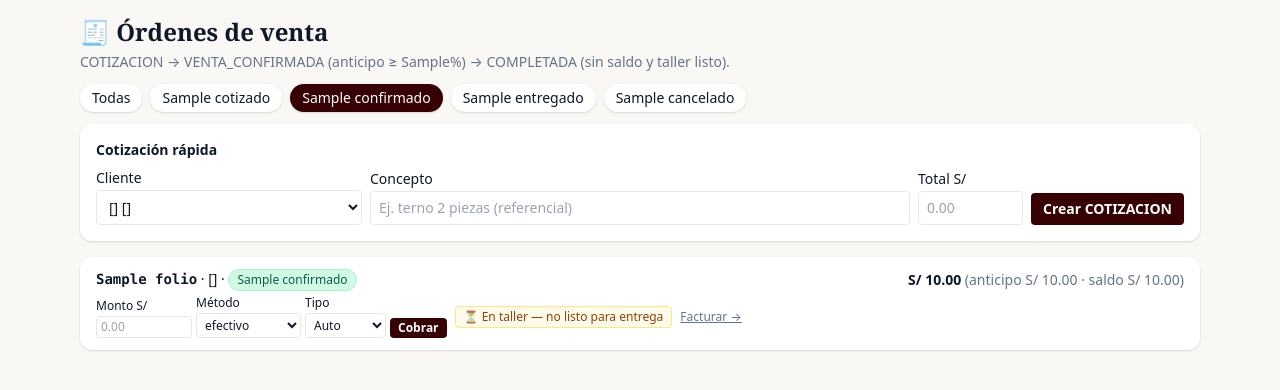
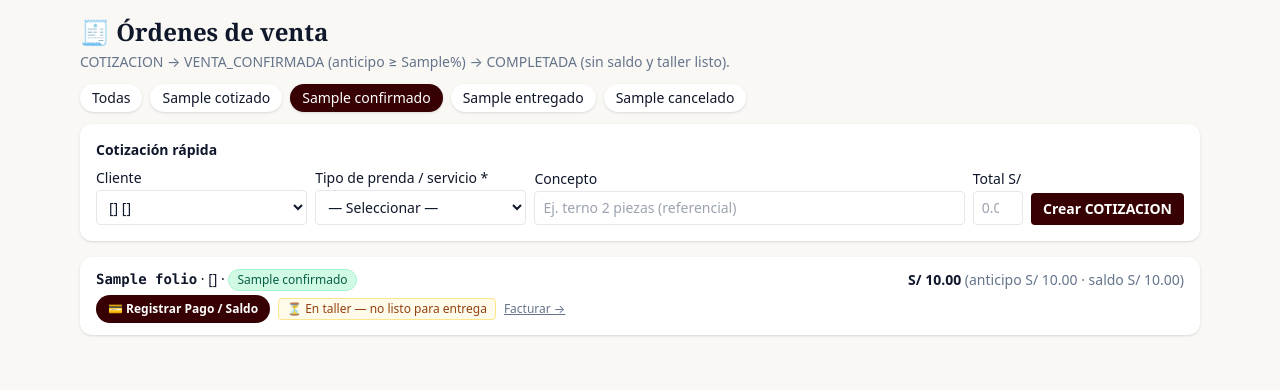
Before and after one commit to Herbe077/Suit-Elans-ERP, a Python web app: template app/templates/ventas/ordenes.html in a window 1280 px wide. Shown: the part 121-511 px from the top of the page. Run offline with Jinja, Linux system fonts and the light colour scheme; the template is opened without the code that fills it: most values are stand-ins (such as "Sample title", 1, 10 or a date in 2020); some libraries are stand-ins or nearby versions.

Commit message:
feat(ordenes): acciones por estado, modal de cobro y tipo requerido
- Cotizado: solo Confirmar y Cobrar Anticipo; sin entregar/facturar/taller
- Confirmado: pago/saldo + entregar solo con saldo 0 y CALIDAD_OK
- Modal único de cobro unificado; cotización rápida exige prenda y deriva

```diff
--- a/app/templates/ventas/ordenes_listado.html
+++ b/app/templates/ventas/ordenes_listado.html
@@ -16,9 +16,12 @@
 </div>
 <div class="bg-white rounded-xl shadow p-4 mb-4">
   <h2 class="font-bold mb-2 text-sm">Cotización rápida</h2>
-  <form method="post" action="/ventas/ordenes" class="grid md:grid-cols-4 gap-2 text-sm items-end">
+  <form method="post" action="/ventas/ordenes" class="grid md:grid-cols-5 gap-2 text-sm items-end">
     <label class="block">Cliente
       <select name="client_id" class="border rounded px-2 py-1.5 w-full mt-0.5 bg-white">{% for c in clientes %}<option value="{{ c.id }}">{{ c.nombre }} {{ c.apellidos }}</option>{% endfor %}</select>
+    </label>
+    <label class="block">Tipo de prenda / servicio *
+      <select name="garment_tipo" required class="border rounded px-2 py-1.5 w-full mt-0.5 bg-white"><option value="">— Seleccionar —</option><option value="saco">Saco</option><option value="pantalon">Pantalón</option><option value="chaleco">Chaleco</option><option value="camisa">Camisa</option><option value="abrigo">Abrigo</option><option value="smoking">Smoking</option><option value="vestido">Vestido</option><option value="falda">Falda</option><option value="blusa">Blusa</option></select>
     </label>
     <label class="block md:col-span-2">Concepto
       <input name="concepto" placeholder="Ej. terno 2 piezas (referencial)" class="border rounded px-2 py-1.5 w-full mt-0.5">
@@ -39,24 +42,56 @@
       <span class="font-bold">S/ {{ "%.2f"|format(o.total) }} <span class="font-normal text-slate-500">(anticipo S/ {{ "%.2f"|format(o.anticipo) }} · saldo S/ {{ "%.2f"|format(o.saldo) }})</span></span>
     </div>
     <div class="flex gap-2 mt-1 items-center flex-wrap">
-      <form method="post" action="/ventas/cobro" class="flex gap-1 text-xs items-end">
-        <input type="hidden" name="order_id" value="{{ o.id }}">
-        <input type="hidden" name="back" value="/ventas/ordenes">
-        <label>Monto S/<input name="monto" type="number" step="0.01" min="0.01" placeholder="0.00" class="border rounded px-1 py-0.5 w-24 block mt-0.5"></label>
-        <label>Método<select name="metodo" class="border rounded px-1 py-0.5 block mt-0.5 bg-white"><option>efectivo</option><option>yape</option><option>plin</option><option>tarjeta</option><option>transferencia</option></select></label>
-        <label>Tipo<select name="tipo" class="border rounded px-1 py-0.5 block mt-0.5 bg-white"><option value="">Auto</option><option value="ADELANTO">Adelanto</option><option value="SALDO_FINAL">Saldo</option></select></label>
-        <button class="bg-borgo text-white rounded px-2 py-0.5 font-semibold self-end">Cobrar</button>
-      </form>
-      {% if o.estado != 'entregado' and o.estado != 'cancelado' %}
-        {% if not taller_ok.get(o.id, True) %}
+      {% if o.estado == 'cotizado' %}
+        <button type="button" onclick="abrirCobro({{ o.id }}, '{{ o.folio }}', {{ (o.total * min_anticipo / 100 - o.anticipo)|round(2) if (o.total * min_anticipo / 100 - o.anticipo) > 0 else o.saldo }}, 'Anticipo (≥ {{ min_anticipo }}%)')" class="text-xs bg-borgo text-white rounded-full px-3 py-1.5 font-bold">Confirmar y Cobrar Anticipo (≥ {{ min_anticipo }}%)</button>
+        <span class="text-xs text-slate-400">Cotización pendiente de confirmación.</span>
+      {% elif o.estado == 'confirmado' %}
+        <button type="button" onclick="abrirCobro({{ o.id }}, '{{ o.folio }}', {{ o.saldo }}, 'Saldo')" class="text-xs bg-borgo text-white rounded-full px-3 py-1.5 font-bold">💳 Registrar Pago / Saldo</button>
+        {% if o.saldo <= 0 and taller_ok.get(o.id, True) %}
+          <form method="post" action="/ventas/ordenes/{{ o.id }}/entregar" onsubmit="return confirm('¿Marcar {{ o.folio }} como entregado?')"><button class="text-xs underline text-laton-dark">Marcar entregado</button></form>
+        {% elif not taller_ok.get(o.id, True) %}
           <span class="text-xs text-amber-800 bg-amber-50 border border-amber-200 rounded px-2 py-0.5" title="Requiere CALIDAD_OK en taller">⏳ En taller — no listo para entrega</span>
         {% else %}
-          <form method="post" action="/ventas/ordenes/{{ o.id }}/entregar" onsubmit="{% if o.saldo > 0 %}alert('Bloqueado: saldo pendiente S/ {{ '%.2f'|format(o.saldo) }}'); return false;{% elif not taller_ok.get(o.id, True) %}alert('Bloqueado: prenda no está en CALIDAD_OK'); return false;{% else %}return confirm('¿Marcar {{ o.folio }} como entregado?'){% endif %}"><button class="text-xs underline text-laton-dark">Marcar entregado</button></form>
+          <span class="text-xs text-slate-400">Saldo pendiente S/ {{ "%.2f"|format(o.saldo) }} para entregar.</span>
         {% endif %}
+        <a href="/ventas/comprobantes" class="text-xs underline text-slate-500">Facturar →</a>
       {% endif %}
-      <a href="/ventas/comprobantes" class="text-xs underline text-slate-500">Facturar →</a>
     </div>
   </div>
-  {% else %}<p class="p-4 text-sm text-slate-500">Sin órdenes.</p>{% endfor %}
+    {% else %}<p class="p-4 text-sm text-slate-500">Sin órdenes.</p>{% endfor %}
 </div>
+<div id="modal-cobro" class="hidden fixed inset-0 z-50 flex items-center justify-center p-4">
+  <div class="absolute inset-0 bg-black/60" onclick="cerrarCobro()"></div>
+  <form method="post" action="/ventas/cobro" class="relative bg-white rounded-xl shadow p-4 w-full max-w-sm text-sm">
+    <div class="flex items-center justify-between mb-2">
+      <h2 class="font-bold">💳 Cobro unificado <span id="cobro-folio" class="font-mono font-normal text-slate-500"></span></h2>
+      <button type="button" onclick="cerrarCobro()" class="text-slate-400 border rounded-full w-7 h-7" aria-label="Cerrar">✕</button>
+    </div>
+    <input type="hidden" name="order_id" id="cobro-order" value="">
+    <input type="hidden" name="back" value="/ventas/ordenes">
+    <label class="block mb-2">Monto S/ <span id="cobro-etiqueta" class="text-slate-400"></span>
+      <input name="monto" id="cobro-monto" type="number" step="0.01" min="0.01" required class="border rounded px-2 py-1.5 w-full mt-0.5">
+    </label>
+    <label class="block mb-2">Método / cuenta
+      <select name="metodo" class="border rounded px-2 py-1.5 w-full mt-0.5 bg-white"><option value="efectivo">Efectivo → Caja 1011</option><option value="transferencia">Transferencia → Banco 1041</option><option value="tarjeta">Tarjeta → Banco 1041</option><option value="yape">Yape → Banco 1041</option><option value="plin">Plin → Banco 1041</option></select>
+    </label>
+    <label class="block mb-3">Tipo
+      <select name="tipo" class="border rounded px-2 py-1.5 w-full mt-0.5 bg-white"><option value="">Auto</option><option value="ADELANTO">Adelanto</option><option value="SALDO_FINAL">Saldo final</option></select>
+    </label>
+    <button class="w-full bg-borgo text-white rounded-lg py-2 font-bold">Confirmar cobro</button>
+    <p class="text-xs text-slate-400 mt-1">El comprobante se emite desde Facturación.</p>
+  </form>
+</div>
+<script>
+function abrirCobro(oid, folio, sugerido, etiqueta) {
+  document.getElementById('cobro-order').value = oid;
+  document.getElementById('cobro-folio').textContent = folio;
+  document.getElementById('cobro-monto').value = sugerido;
+  document.getElementById('cobro-etiqueta').textContent = '(' + etiqueta + ' sugerido)';
+  document.getElementById('modal-cobro').classList.remove('hidden');
+}
+function cerrarCobro() {
+  document.getElementById('modal-cobro').classList.add('hidden');
+}
+</script>
 {% endblock %}
```
Also changed, not shown: app/routers/ventas.py (+12 -3 lines), tests/test_ventas_ordenes.py (added, +135 -0 lines).
